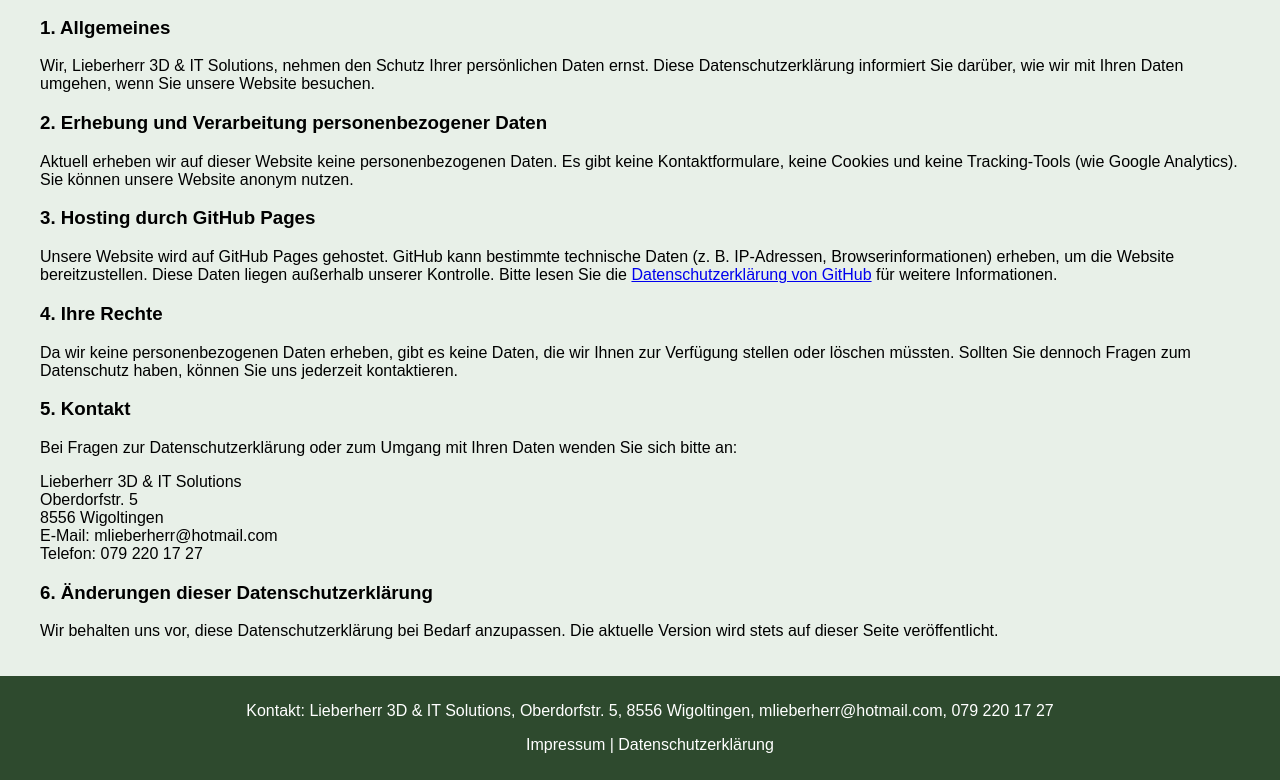
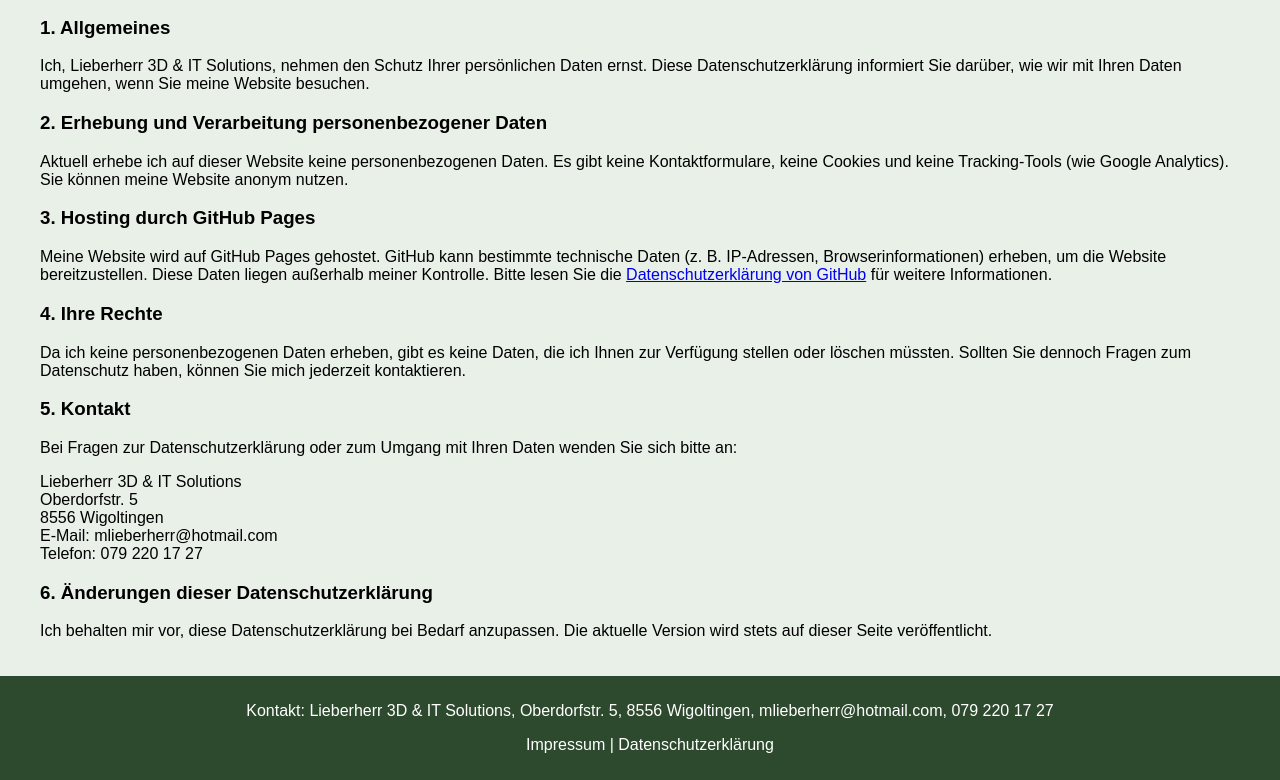
Before and after one commit to glkunst/3D-IT-solutions, a plain HTML site: page datenschutz.html in a window 1280 px wide. Shown: the part 218-998 px from the top of the page. Drawn offline with Linux system fonts and the light colour scheme.

Commit message:
Update datenschutz.html

```diff
--- a/datenschutz.html
+++ b/datenschutz.html
@@ -22,16 +22,16 @@
         <p><strong>Stand: April 2025</strong></p>
 
         <h3>1. Allgemeines</h3>
-        <p>Wir, Lieberherr 3D & IT Solutions, nehmen den Schutz Ihrer persönlichen Daten ernst. Diese Datenschutzerklärung informiert Sie darüber, wie wir mit Ihren Daten umgehen, wenn Sie unsere Website besuchen.</p>
+        <p>Ich, Lieberherr 3D & IT Solutions, nehmen den Schutz Ihrer persönlichen Daten ernst. Diese Datenschutzerklärung informiert Sie darüber, wie wir mit Ihren Daten umgehen, wenn Sie meine Website besuchen.</p>
 
         <h3>2. Erhebung und Verarbeitung personenbezogener Daten</h3>
-        <p>Aktuell erheben wir auf dieser Website keine personenbezogenen Daten. Es gibt keine Kontaktformulare, keine Cookies und keine Tracking-Tools (wie Google Analytics). Sie können unsere Website anonym nutzen.</p>
+        <p>Aktuell erhebe ich auf dieser Website keine personenbezogenen Daten. Es gibt keine Kontaktformulare, keine Cookies und keine Tracking-Tools (wie Google Analytics). Sie können meine Website anonym nutzen.</p>
 
         <h3>3. Hosting durch GitHub Pages</h3>
-        <p>Unsere Website wird auf GitHub Pages gehostet. GitHub kann bestimmte technische Daten (z. B. IP-Adressen, Browserinformationen) erheben, um die Website bereitzustellen. Diese Daten liegen außerhalb unserer Kontrolle. Bitte lesen Sie die <a href="https://docs.github.com/en/site-policy/privacy-policies/github-privacy-statement" target="_blank">Datenschutzerklärung von GitHub</a> für weitere Informationen.</p>
+        <p>Meine Website wird auf GitHub Pages gehostet. GitHub kann bestimmte technische Daten (z. B. IP-Adressen, Browserinformationen) erheben, um die Website bereitzustellen. Diese Daten liegen außerhalb meiner Kontrolle. Bitte lesen Sie die <a href="https://docs.github.com/en/site-policy/privacy-policies/github-privacy-statement" target="_blank">Datenschutzerklärung von GitHub</a> für weitere Informationen.</p>
 
         <h3>4. Ihre Rechte</h3>
-        <p>Da wir keine personenbezogenen Daten erheben, gibt es keine Daten, die wir Ihnen zur Verfügung stellen oder löschen müssten. Sollten Sie dennoch Fragen zum Datenschutz haben, können Sie uns jederzeit kontaktieren.</p>
+        <p>Da ich keine personenbezogenen Daten erheben, gibt es keine Daten, die ich Ihnen zur Verfügung stellen oder löschen müssten. Sollten Sie dennoch Fragen zum Datenschutz haben, können Sie mich jederzeit kontaktieren.</p>
 
         <h3>5. Kontakt</h3>
         <p>Bei Fragen zur Datenschutzerklärung oder zum Umgang mit Ihren Daten wenden Sie sich bitte an:</p>
@@ -42,7 +42,7 @@
            Telefon: 079 220 17 27</p>
 
         <h3>6. Änderungen dieser Datenschutzerklärung</h3>
-        <p>Wir behalten uns vor, diese Datenschutzerklärung bei Bedarf anzupassen. Die aktuelle Version wird stets auf dieser Seite veröffentlicht.</p>
+        <p>Ich behalten mir vor, diese Datenschutzerklärung bei Bedarf anzupassen. Die aktuelle Version wird stets auf dieser Seite veröffentlicht.</p>
     </div>
 
     <footer>
```
